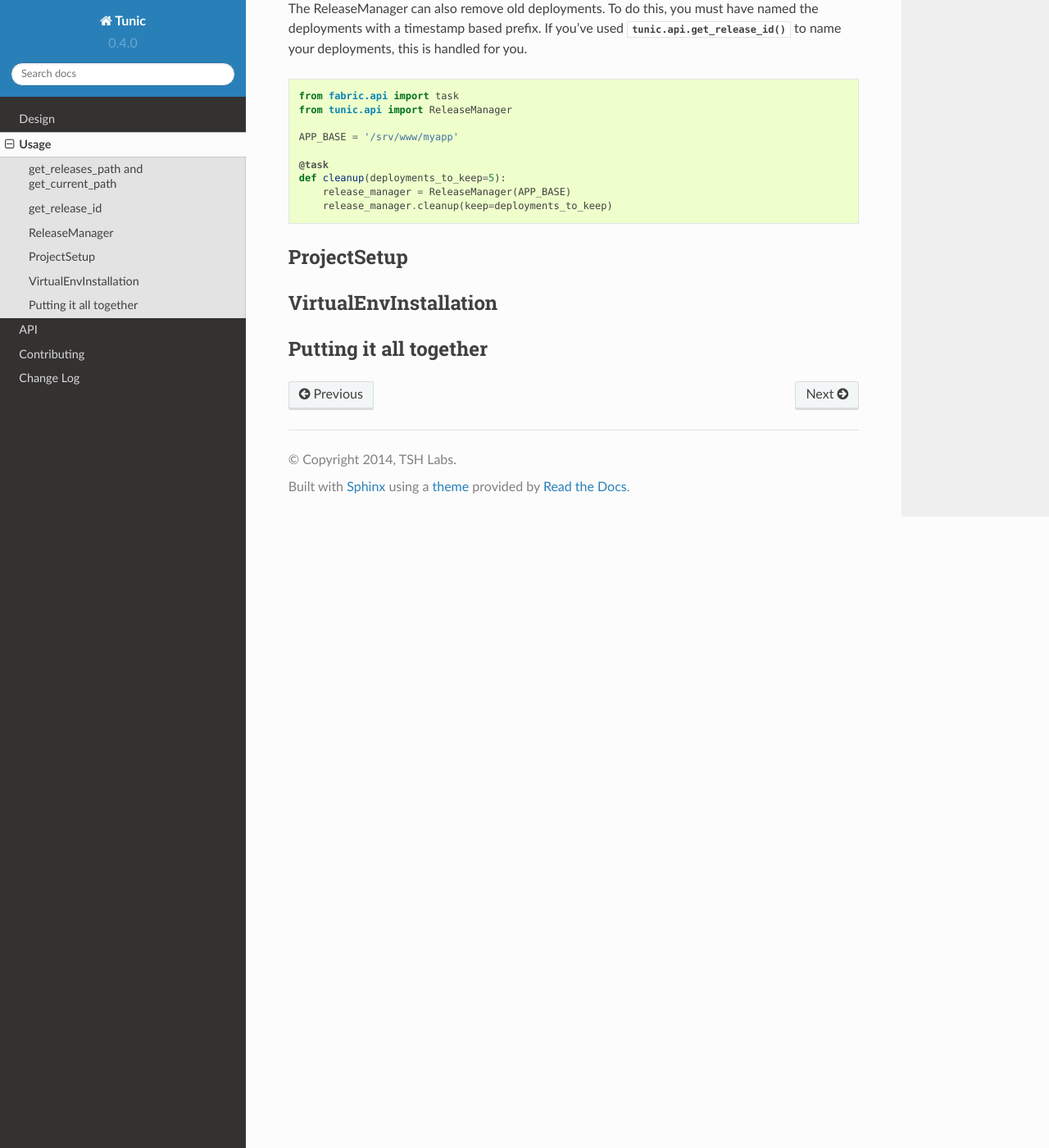
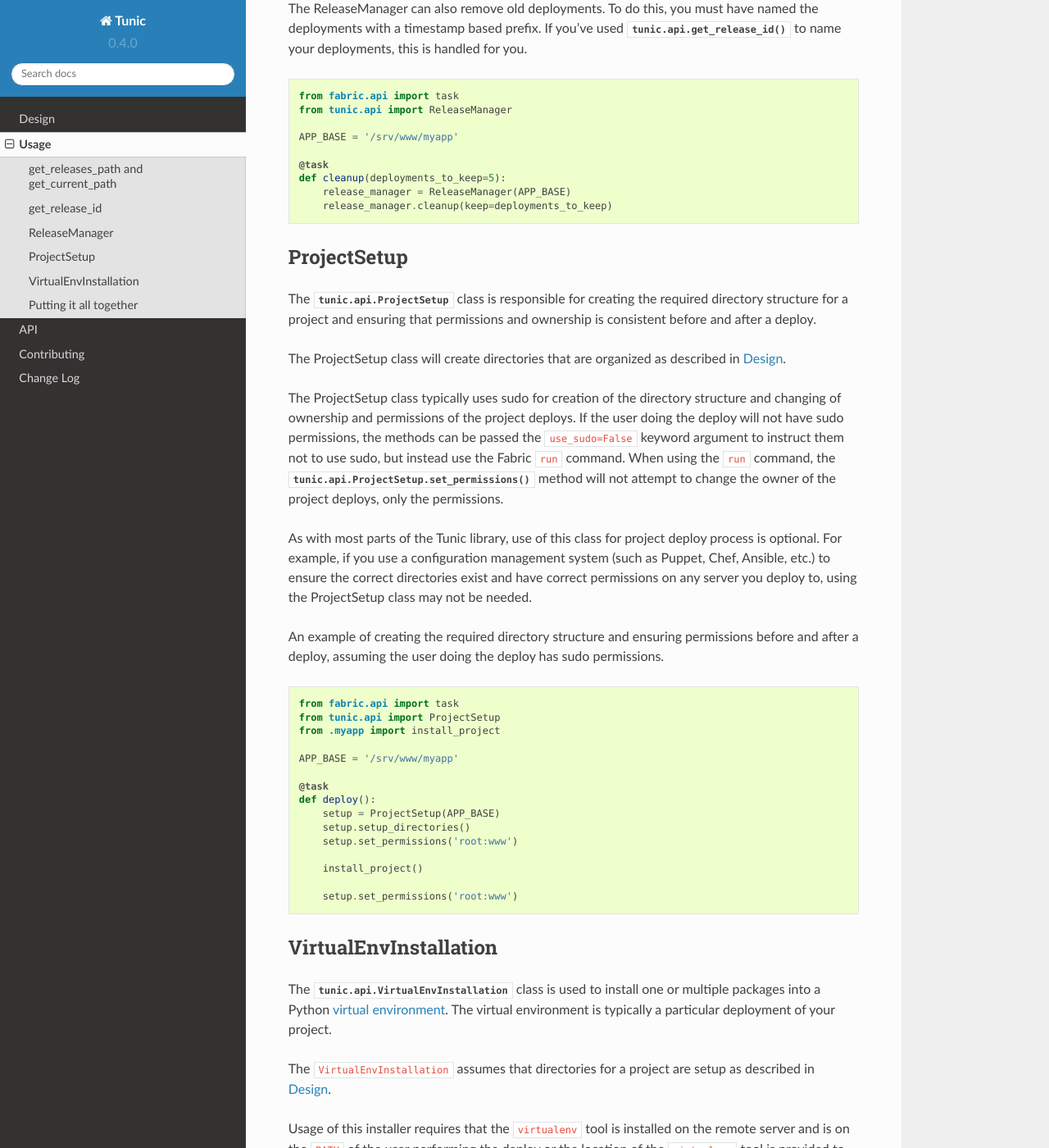
Before and after one commit to 56quarters/tunic, a Sphinx documentation site: the page built from doc/source/usage.rst, in a window 1280 px wide and 1400 px high, scrolled down 2470 px. Shown: the whole window at 82% size. Built offline with Sphinx 7.4.7 and the Read the Docs theme 2.0.0, drawn with Linux system fonts in a browser that asks for light colours; some of the changed text lies outside the part shown.

Commit message:
Installation and "all together" usage docs

```diff
--- a/doc/source/usage.rst
+++ b/doc/source/usage.rst
@@ -18,8 +18,8 @@
 structure that the rest of the Tunic library expects. They are code to enforce
 assumptions made by the library.
 
-An example of using the :func:`tunic.api.get_releases_path` method to find all
-releases of a particular project.
+Below is an example of using the :func:`tunic.api.get_releases_path` method to find
+all releases of a particular project.
 
 .. code-block:: python
 
@@ -34,8 +34,8 @@
         releases = run('ls -1r ' + releases_path)
         return releases.split()
 
-An example of using the :func:`tunic.api.get_current_path` method to find the
-deployment that is being actively served.
+Below is an example of using the :func:`tunic.api.get_current_path` method to
+find the deployment that is being actively served.
 
 .. code-block:: python
 
@@ -64,8 +64,8 @@
 out which deployments are the oldest, which particular deployment came before the
 'current' one, etc.
 
-An example of using the :func:`tunic.api.get_release_id` method to set up a new
-deployment.
+Below is an example of using the :func:`tunic.api.get_release_id` method to set up
+a new deployment.
 
 .. _`ISO 8601`: http://en.wikipedia.org/wiki/ISO_8601
 
@@ -95,7 +95,8 @@
 In order manipulate deployments like this, the ReleaseManager requires that they
 are organized as described in :doc:`design`.
 
-An example of getting all available deployments (current and past) from a server.
+Below is an example of getting all available deployments (current and past) from
+a server.
 
 .. code-block:: python
 
@@ -108,8 +109,8 @@
         return release_manager.get_releases()
 
 
-An example of creating a "rollback" task in Fabric for switching to the previous
-deployment of your project that uses the :meth:`tunic.api.ReleaseManager.get_previous_release`
+Below is an example of creating a "rollback" task in Fabric for switching to the
+previous deployment of your project that uses the  :meth:`tunic.api.ReleaseManager.get_previous_release`
 and :meth:`tunic.api.ReleaseManager.set_current_release` methods.
 
 .. code-block:: python
@@ -130,9 +131,10 @@
 
         release_manager.set_current_release(previous)
 
-The ReleaseManager can also remove old deployments. To do this, you must have named
-the deployments with a timestamp based prefix. If you've used :func:`tunic.api.get_release_id`
-to name your deployments, this is handled for you.
+The ReleaseManager can also remove old deployments. To do this, you must
+have named the deployments with a timestamp based prefix. If you've used
+:func:`tunic.api.get_release_id` to name your deployments, this is handled
+for you.
 
 .. code-block:: python
 
@@ -149,10 +151,181 @@
 ProjectSetup
 ------------
 
+The :class:`tunic.api.ProjectSetup` class is responsible for creating the
+required directory structure for a project and ensuring that permissions
+and ownership is consistent before and after a deploy.
+
+The ProjectSetup class will create directories that are organized as described
+in :doc:`design`.
+
+The ProjectSetup class typically uses sudo for creation of the directory
+structure and changing of ownership and permissions of the project deploys.
+If the user doing the deploy will not have sudo permissions, the methods
+can be passed the ``use_sudo=False`` keyword argument to instruct them not
+to use sudo, but instead use the Fabric ``run`` command. When using the ``run``
+command, the :meth:`tunic.api.ProjectSetup.set_permissions` method will not
+attempt to change the owner of the project deploys, only the permissions.
+
+As with most parts of the Tunic library, use of this class for project deploy
+process is optional. For example, if you use a configuration management system
+(such as Puppet, Chef, Ansible, etc.) to ensure the correct directories exist
+and have correct permissions on any server you deploy to, using the ProjectSetup
+class may not be needed.
+
+An example of creating the required directory structure and ensuring permissions
+before and after a deploy, assuming the user doing the deploy has sudo permissions.
+
+.. code-block:: python
+
+    from fabric.api import task
+    from tunic.api import ProjectSetup
+    from .myapp import install_project
+
+    APP_BASE = '/srv/www/myapp'
+
+    @task
+    def deploy():
+        setup = ProjectSetup(APP_BASE)
+        setup.setup_directories()
+        setup.set_permissions('root:www')
+
+        install_project()
+
+        setup.set_permissions('root:www')
+
 
 VirtualEnvInstallation
 ----------------------
 
+The :class:`tunic.api.VirtualEnvInstallation` class is used to install one
+or multiple packages into a Python `virtual environment`_. The virtual
+environment is typically a particular deployment of your project.
+
+The ``VirtualEnvInstallation`` assumes that directories for a project are
+setup as described in :doc:`design`.
+
+Usage of this installer requires that the ``virtualenv`` tool is installed
+on the remote server and is on the ``PATH`` of the user performing the deploy
+or the location of the ``virtualenv`` tool is provided to the ``VirtualEnvInstallation``
+class when instantiated.
+
+Below is an example of using the ``VirtualEnvInstallation`` to install a
+project and WSGI server from the default Python Package Index (PyPI).
+
+.. code-block:: python
+
+    from fabric.api import task
+    from tunic.api import VirtualEnvInstallation
+
+    APP_BASE = '/srv/www/myapp'
+
+    @task
+    def install():
+        installation = VirtualEnvInstallation(APP_BASE, ['myapp', 'gunicorn'])
+        installation.install('20141002111442-1.4.1')
+
+The example above is simple, but not ideal. If you want a robust deploy
+process you probably don't want to rely on PyPI being available and you
+probably don't want to install whatever happens to be the latest version
+of a dependency. An example that installs only packages from a directory
+on the filesystem of the remote server is below. Presumably the packages
+in this directory have been created by some part of your build process or
+copied there by a different step in your deploy process.
+
+.. code-block:: python
+
+    from fabric.api import task
+    from tunic.api import VirtualEnvInstallation
+
+    APP_BASE = '/srv/www/myapp'
+
+    LOCAL_PACKAGES = '/tmp/build/myapp'
+
+    @task
+    def install():
+        installation = VirtualEnvInstallation(
+            APP_BASE, ['myapp', 'gunicorn'], sources=[LOCAL_PACKAGES])
+        installation.install('20141002111442-1.4.1')
+
+Better still, you may want to run your own local PyPI instance. In this
+case you'd simply include a URLs to index pages on the instance as sources.
+An example is below.
+
+.. code-block:: python
+
+    from fabric.api import task
+    from tunic.api import VirtualEnvInstallation
+
+    APP_BASE = '/srv/www/myapp'
+
+    MY_PACKAGES = 'https://pypi.example.com/myapp/1.4.1/'
+
+    THIRD_PARTY = 'https://pypi.example.com/3rd-party/1.4.1/'
+
+    @task
+    def install():
+        installation = VirtualEnvInstallation(
+            APP_BASE, ['myapp', 'gunicorn'], sources=[MY_PACKAGES, THIRD_PARTY])
+        installation.install('20141002111442-1.4.1')
+
+.. _`virtual environment`: http://virtualenv.readthedocs.org/
 
 Putting it all together
 -----------------------
+
+Alright, you've seen how each individual component can be used. How
+does it all work together in a real deploy process? Take a look at the
+example below!
+
+.. code-block:: python
+
+    from fabic.api import task, warn
+    from tunic.api import (
+        get_current_path,
+        get_releases_path,
+        get_release_id,
+        ProjectSetup,
+        ReleaseManager,
+        VirtualEnvInstallation)
+
+    APP_BASE = '/srv/www/myapp'
+
+    DEPLOY_OWNER = 'root:www'
+
+    MY_PACKAGES = 'https://pypi.example.com/myapp/'
+
+    THIRD_PARTY = 'https://pypi.example.com/3rd-party/'
+
+    @task
+    def deploy(version):
+        setup = ProjectSetup(APP_BASE)
+        setup.setup_directories()
+        setup.set_permissions(DEPLOY_OWNER)
+
+        release_id = get_release_id(version)
+        versioned_package_sources = MY_PACKAGES + version
+        versioned_third_party_sources = THIRD_PARTY + version
+
+        installation = VirtualEnvInstallation(
+            APP_BASE, ['myapp', 'gunicorn'],
+            sources=[versioned_package_sources,
+                versioned_third_party_sources])
+
+        installation.install(release_id)
+
+        release_manager = ReleaseManager(APP_BASE)
+        release_manager.set_current_release(release_id)
+        release_manager.cleanup()
+
+        setup.set_permissions(DEPLOY_OWNER)
+
+    @task
+    def rollback():
+        release_manager = ReleaseManager(APP_BASE)
+        previous = release_manager.get_previous_release()
+
+        if previous is None:
+            warn("No previous release, can't rollback!")
+            return
+
+        release_manager.set_current_release(previous)
```
